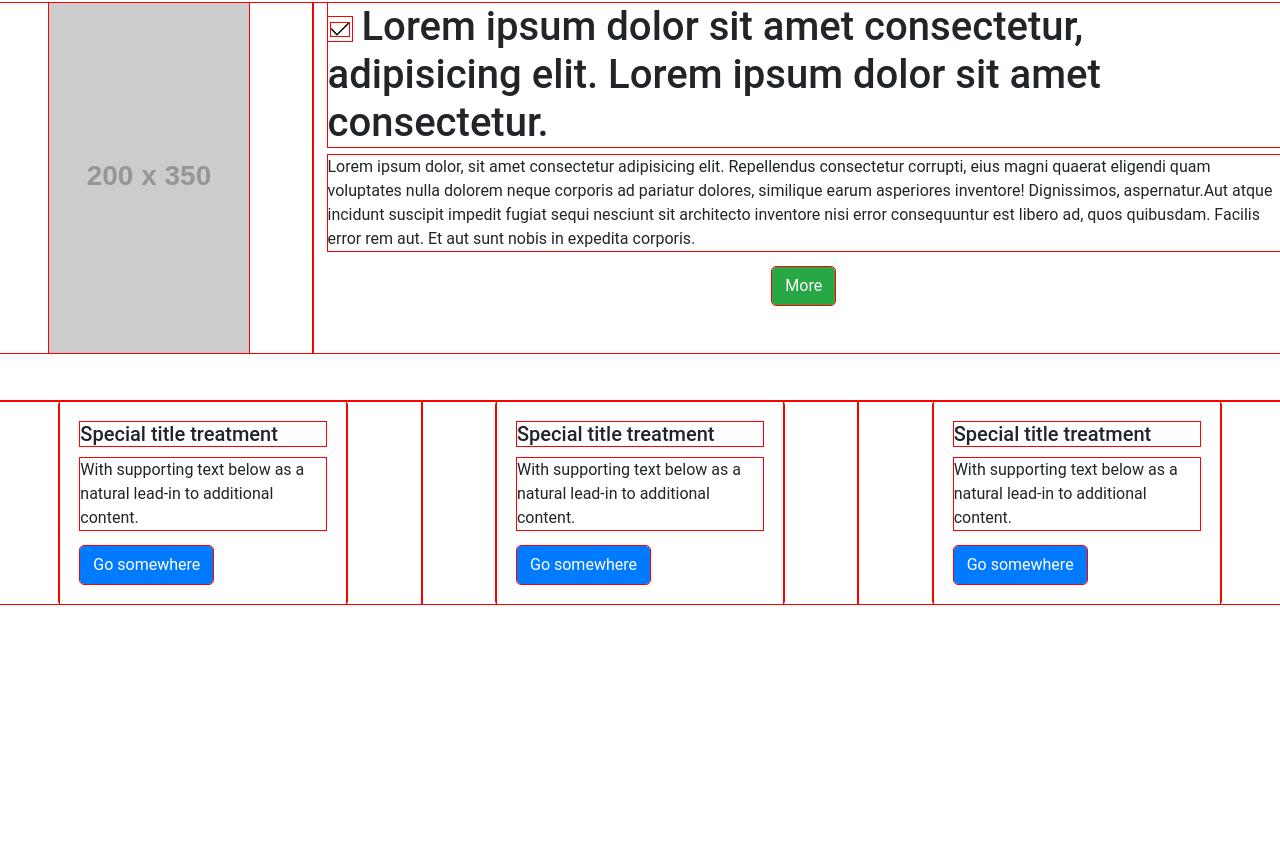
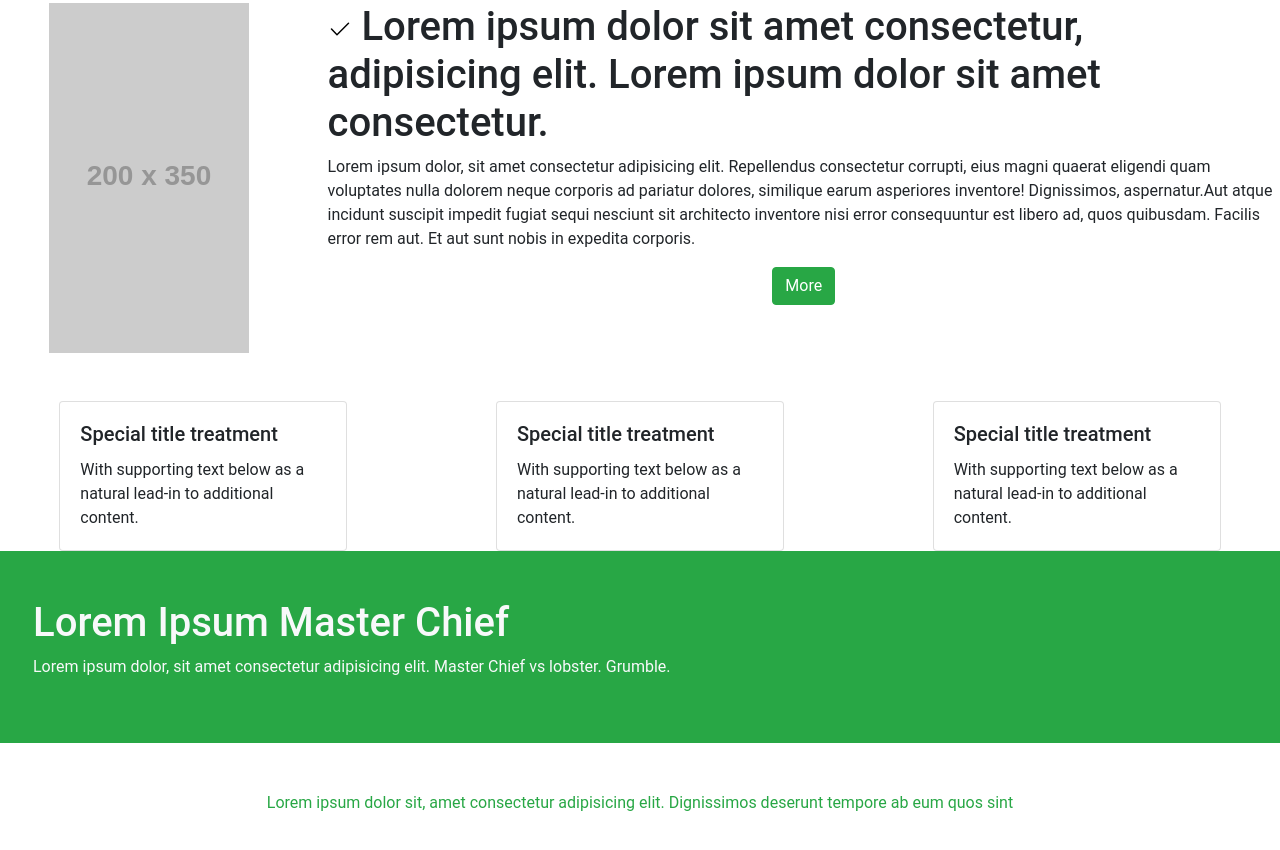
Before and after one commit to HarrisonWheeler/site-clone-checkpoint, a plain HTML site: page index.html in a window 1280 px wide. Shown: the part 674-1524 px from the top of the page. Before the commit the page ends 1279 px from the top, so only its background shows below. Drawn offline with nearby package versions, Linux system fonts and the light colour scheme; placeholder pictures from the web are drawn by us.

Commit message:
rough layout finished - needs functional work

```diff
--- a/index.html
+++ b/index.html
@@ -11,15 +11,15 @@
     integrity="sha384-Vkoo8x4CGsO3+Hhxv8T/Q5PaXtkKtu6ug5TOeNV6gBiFeWPGFN9MuhOf23Q9Ifjh" crossorigin="anonymous">
   <link rel="stylesheet" href="style.css">
 
-  <style>
+  <!-- <style>
     * {
       outline: 1px solid red;
     }
 
-    /* * {
+    * {
       height: 50px;
-    } */
-  </style>
+    }
+  </style> -->
 
 
   <title>Site Clone Checkpoint</title>
@@ -40,7 +40,7 @@
 
   <main class="container-fluid p-0">
     <section class="row bg-img align-items-center justify-content-center">
-      <div class=" col-4">
+      <div class="col-4">
         <h6 class="text-light text-left pl-5">Subtle Heading</h6>
         <div class="card mx-auto" style="width: 18rem;">Less Subtle Heading
           <div class="card-body">
@@ -102,7 +102,6 @@
           <div class="card-body">
             <h5 class="card-title">Special title treatment</h5>
             <p class="card-text">With supporting text below as a natural lead-in to additional content.</p>
-            <a href="#" class="btn btn-primary">Go somewhere</a>
           </div>
         </div>
       </div>
@@ -111,7 +110,6 @@
           <div class="card-body">
             <h5 class="card-title">Special title treatment</h5>
             <p class="card-text">With supporting text below as a natural lead-in to additional content.</p>
-            <a href="#" class="btn btn-primary">Go somewhere</a>
           </div>
         </div>
       </div>
@@ -120,16 +118,20 @@
           <div class="card-body">
             <h5 class="card-title">Special title treatment</h5>
             <p class="card-text">With supporting text below as a natural lead-in to additional content.</p>
-            <a href="#" class="btn btn-primary">Go somewhere</a>
           </div>
         </div>
       </div>
     </section>
-    <section class="row">
-      <div class="col-12"></div>
+    <section class="row bg-success text-left">
+      <div class="col-12 text-light pt-5 pl-5 pb-5">
+        <h1>Lorem Ipsum Master Chief</h1>
+        <p>Lorem ipsum dolor, sit amet consectetur adipisicing elit. Master Chief vs lobster. Grumble.</p>
+      </div>
     </section>
-    <footer class="row">
-      <div class="col-12"></div>
+    <footer class="row text-center">
+      <div class="col-12 text-success pt-5 pb-5">
+        <p>Lorem ipsum dolor sit, amet consectetur adipisicing elit. Dignissimos deserunt tempore ab eum quos sint</p>
+      </div>
     </footer>
   </main>
 
```
